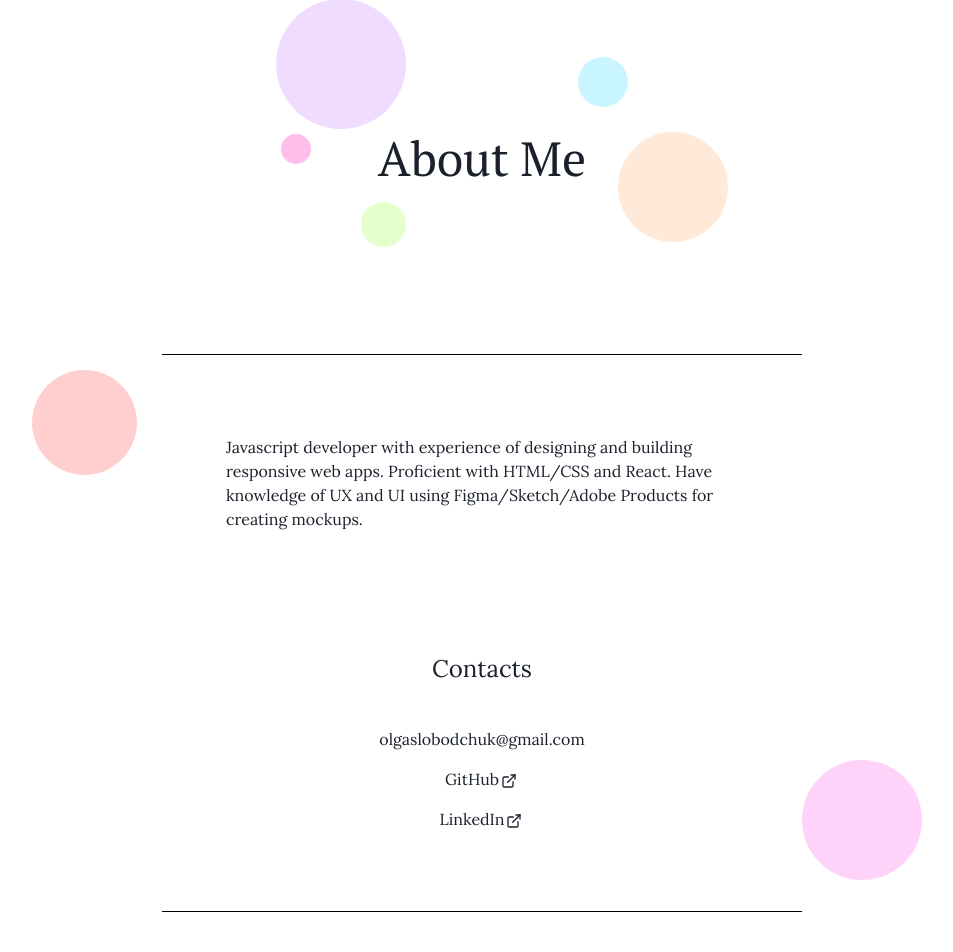
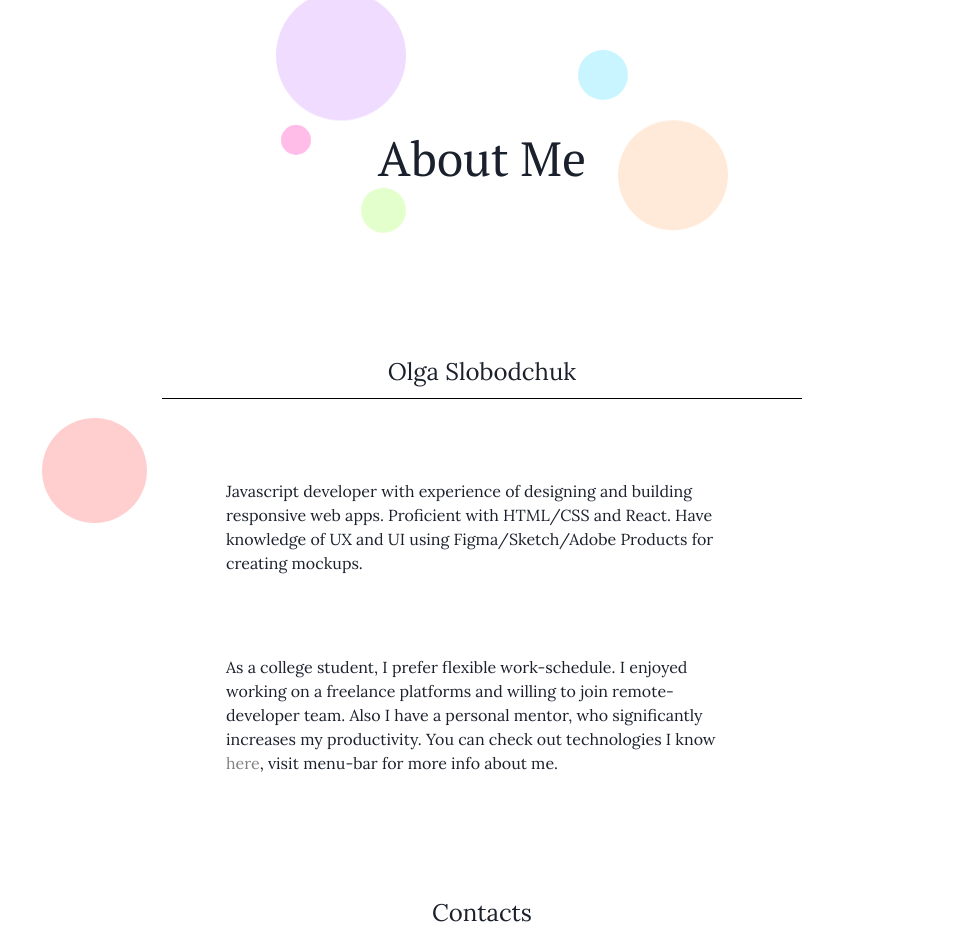
Before and after one commit to olyan-slob/my-web, a React (Create React App) app: page / in a window 1280 px wide. Shown: the part 90-1042 px from the top of the page, without its empty margins (158-1111 px from the left). Built offline with nearby package versions, Linux system fonts and the light colour scheme.

Commit message:
changes - add framer-motion animations - add bubble-layout and use on 3 pages - make header sticky - fix menu

```diff
--- a/src/App.jsx
+++ b/src/App.jsx
@@ -7,7 +7,6 @@ import { Header } from "./components/header";
 import { AboutMePage } from "./pages/about-me";
 import { ProjectsPage } from "./pages/projects";
 import { TechStackPage } from "./pages/tech-stack";
-import { EducationPage } from "./pages/education";
 import { HobbyPage } from "./pages/hobby";
 import theme from "./theme";
 
@@ -16,7 +15,7 @@ function App() {
     <ChakraProvider theme={theme}>
       <Router>
         <Header />
-        <Switch>
+        <Switch zIndex="2">
           <Route exact path="/">
             <AboutMePage />
           </Route>
@@ -25,9 +24,6 @@ function App() {
           </Route>
           <Route path="/tech-stack">
             <TechStackPage />
-          </Route>
-          <Route exact path="/education">
-            <EducationPage />
           </Route>
           <Route path="/hobby">
             <HobbyPage />
--- /dev/null
+++ b/src/components/bubble-layout.jsx
@@ -0,0 +1,20 @@
+import { Divider, Flex } from "@chakra-ui/react";
+import { CircleUI } from "../components/heading";
+
+export const BubbleLayout = ({ children }) => {
+  return (
+    <Flex flexDir="column" alignItems="center" pos="relative" mb="20" w="100%">
+      <Divider borderWidth="0,75px" borderColor="black" opacity="1" w="50%" />
+      <CircleUI zIndex="1" size="105px" bg="#FFBFBF" top="20px" left="200px" />
+      {children}
+      <CircleUI
+        zIndex="1"
+        size="120px"
+        bg="#FFC3F9"
+        bottom="20px"
+        right="200px"
+      />
+      <Divider borderWidth="0,75px" borderColor="black" opacity="1" w="50%" />
+    </Flex>
+  );
+};
--- a/src/components/header.jsx
+++ b/src/components/header.jsx
@@ -5,7 +5,15 @@ import { MenuUI } from "./menu";
 
 export const Header = () => {
   return (
-    <Flex justifyContent="space-between" px="5" pt="4">
+    <Flex
+      justifyContent="space-between"
+      px="5"
+      pt="4"
+      pos="sticky"
+      top="0"
+      right="0"
+      zIndex="1"
+    >
       <Link to="/">
         <Text fontSize="24" fontFamily="heading">
           home
--- a/src/components/heading.jsx
+++ b/src/components/heading.jsx
@@ -1,8 +1,21 @@
-import { Flex, Text, Circle } from "@chakra-ui/react";
+import { Circle, Flex, Text } from "@chakra-ui/react";
+import { motion } from "framer-motion";
 
-export const CircleUI = ({ size, bg, top, bottom, right, left }) => {
+const MotionCircle = motion(Circle);
+
+export const CircleUI = ({
+  size,
+  bg,
+  top,
+  bottom,
+  right,
+  left,
+  animate,
+  transition,
+}) => {
   return (
-    <Circle
+    <MotionCircle
+      zIndex={-1}
       size={size}
       bg={bg}
       opacity="75%"
@@ -11,21 +24,58 @@ export const CircleUI = ({ size, bg, top, bottom, right, left }) => {
       bottom={bottom}
       right={right}
       left={left}
-    ></Circle>
+      animate={animate}
+      transition={{ repeat: Infinity, ...transition }}
+    />
   );
 };
 
 export const Heading = ({ headingName }) => {
   return (
     <Flex position="relative" my="40">
-      <CircleUI size="130px" bg="#EAD0FF" bottom="65px" right="180px" />
-      <CircleUI size="50px" bg="#B6F2FF" bottom="87px" left="200px" />
-      <CircleUI size="30px" bg="#FFA7E1" top="12px" right="275px" />
+      <CircleUI
+        animate={{ y: -240 }}
+        transition={{ duration: 3, repeatType: "reverse" }}
+        size="130px"
+        bg="#EAD0FF"
+        bottom="65px"
+        right="180px"
+      />
+      <CircleUI
+        animate={{ y: -200 }}
+        transition={{ duration: 3, repeatType: "reverse" }}
+        size="50px"
+        bg="#B6F2FF"
+        bottom="87px"
+        left="200px"
+      />
+      <CircleUI
+        animate={{ y: -255 }}
+        transition={{ duration: 3, repeatType: "reverse" }}
+        size="30px"
+        bg="#FFA7E1"
+        top="12px"
+        right="275px"
+      />
       <Text fontFamily="heading" fontSize="5xl" textAlign="center">
         {headingName}
       </Text>
-      <CircleUI size="110px" bg="#FFE3CE" top="10px" left="240px" />
-      <CircleUI size="45px" bg="#D9FFBB" top="80px" right="180px" />
+      <CircleUI
+        animate={{ y: -330 }}
+        transition={{ duration: 3, repeatType: "reverse" }}
+        size="110px"
+        bg="#FFE3CE"
+        top="10px"
+        left="240px"
+      />
+      <CircleUI
+        animate={{ y: -400 }}
+        transition={{ duration: 3, repeatType: "reverse" }}
+        size="45px"
+        bg="#D9FFBB"
+        top="80px"
+        right="180px"
+      />
     </Flex>
   );
 };
--- a/src/components/menu.jsx
+++ b/src/components/menu.jsx
@@ -1,5 +1,5 @@
+import { Menu, MenuButton, MenuItem, MenuList, Text } from "@chakra-ui/react";
 import { Link } from "react-router-dom";
-import { Menu, MenuButton, MenuList, MenuItem, Text } from "@chakra-ui/react";
 
 export const MenuUI = () => {
   return (
@@ -10,21 +10,18 @@ export const MenuUI = () => {
         </Text>
       </MenuButton>
       <MenuList>
-        <MenuItem>
-          <Link to="/">About Me</Link>
-        </MenuItem>
-        <MenuItem>
-          <Link to="/projects">Projects</Link>
-        </MenuItem>
-        <MenuItem>
-          <Link to="/tech-stack">Tech Stack</Link>
-        </MenuItem>
-        <MenuItem>
-          <Link to="/education">Education</Link>
-        </MenuItem>
-        <MenuItem>
-          <Link to="/hobby">Hobby</Link>
-        </MenuItem>
+        <Link to="/">
+          <MenuItem>About Me</MenuItem>
+        </Link>
+        <Link to="/projects">
+          <MenuItem>Projects</MenuItem>
+        </Link>
+        <Link to="/tech-stack">
+          <MenuItem>Tech Stack</MenuItem>
+        </Link>
+        <Link to="/hobby">
+          <MenuItem>Hobby</MenuItem>
+        </Link>
       </MenuList>
     </Menu>
   );
--- a/src/pages/about-me.jsx
+++ b/src/pages/about-me.jsx
@@ -1,31 +1,45 @@
-import { Text, Divider, Flex, Link } from "@chakra-ui/react";
 import { ExternalLinkIcon } from "@chakra-ui/icons";
-
-import { Heading, CircleUI } from "../components/heading";
+import { Flex, Link, Text } from "@chakra-ui/react";
+import { Link as RouterLink } from "react-router-dom";
+import { BubbleLayout } from "../components/bubble-layout";
+import { Heading } from "../components/heading";
 
 export const AboutMePage = () => {
   return (
     <Flex flexDir="column" alignItems="center">
       <Heading headingName="About Me" />
-      <Divider
-        zIndex="1"
-        borderWidth="0,75px"
-        borderColor="black"
-        opacity="1"
-        w="50%"
-      />
-      <CircleUI size="105px" bg="#FFBFBF" top="460px" left="190px" />
+      <Text mb="2" fontSize="2xl">
+        Olga Slobodchuk
+      </Text>
+      <BubbleLayout>
         <Text zIndex="2" w="40%" my="20">
           Javascript developer with experience of designing and building
-        responsive web apps. Proficient with HTML/CSS and React. Have knowledge
-        of UX and UI using Figma/Sketch/Adobe Products for creating mockups.
+          responsive web apps. Proficient with HTML/CSS and React. Have
+          knowledge of UX and UI using Figma/Sketch/Adobe Products for creating
+          mockups.
+        </Text>
+        <Text zIndex="2" w="40%" mb="20">
+          As a college student, I prefer flexible work-schedule. I enjoyed
+          working on a freelance platforms and willing to join remote-developer
+          team. Also I have a personal mentor, who significantly increases my
+          productivity. You can check out technologies I know{" "}
+          <Link as={RouterLink} to="/tech-stack" color="grey">
+            here
+          </Link>
+          , visit menu-bar for more info about me.
         </Text>
         <Text zIndex="2" fontSize="2xl" my="10">
           Contacts
         </Text>
-      <Text zIndex="2" mb="4">
-        olgaslobodchuk@gmail.com
-      </Text>
+        <Link
+          zIndex="2"
+          mb="4"
+          isExternal
+          href="mailto:olgaslobodchuk@gmail.com"
+        >
+          Email
+          <ExternalLinkIcon mx="2px" />
+        </Link>
         <Link
           zIndex="2"
           mb="4"
@@ -44,20 +58,7 @@ export const AboutMePage = () => {
           LinkedIn
           <ExternalLinkIcon mx="2px" />
         </Link>
-      <CircleUI
-        zIndex="1"
-        size="120px"
-        bg="#FFC3F9"
-        top="850px"
-        right="200px"
-      />
-      <Divider
-        borderWidth="0,75px"
-        borderColor="black"
-        opacity="1"
-        w="50%"
-        mb="20"
-      />
+      </BubbleLayout>
     </Flex>
   );
 };
--- a/src/pages/education.jsx
+++ /dev/null
@@ -1,26 +0,0 @@
-import { Text, Divider, Flex } from "@chakra-ui/react";
-
-import { Heading, CircleUI } from "../components/heading";
-
-export const EducationPage = () => {
-  return (
-    <Flex flexDir="column" alignItems="center">
-      <Heading headingName="Education" />
-      <Divider borderWidth="0,75px" borderColor="black" opacity="1" w="50%" />
-      <CircleUI zIndex="1" size="105px" bg="#FFBFBF" top="460px" left="190px" />
-      <Text zIndex="2" w="40%" my="20">
-        Javascript developer with experience of designing and building
-        responsive web apps. Proficient with HTML/CSS and React. Have knowledge
-        of UX and UI using Figma/Sketch/Adobe Products for creating mockups.
-      </Text>
-      <CircleUI
-        zIndex="1"
-        size="120px"
-        bg="#FFC3F9"
-        top="540px"
-        right="200px"
-      />
-      <Divider borderWidth="0,75px" borderColor="black" opacity="1" w="50%" />
-    </Flex>
-  );
-};
--- a/src/pages/tech-stack.jsx
+++ b/src/pages/tech-stack.jsx
@@ -1,30 +1,26 @@
-import { Text, Divider, Flex } from "@chakra-ui/react";
-
-import { Heading, CircleUI } from "../components/heading";
+import { Flex, Text } from "@chakra-ui/react";
+import { BubbleLayout } from "../components/bubble-layout";
+import { Heading } from "../components/heading";
 
 export const TechStackPage = () => {
   return (
     <Flex flexDir="column" alignItems="center">
-      <Heading headingName="Tech Stack" />
-      <Divider borderWidth="0,75px" borderColor="black" opacity="1" w="50%" />
-      <CircleUI zIndex="1" size="105px" bg="#FFBFBF" top="480px" left="200px" />
-      <Text zIndex="2" mt="20" mb="4">
-        React Javacript Typescript
-      </Text>
-      <Text zIndex="2" my="4">
-        Figma Adobe GitHub Git
-      </Text>
-      <Text zIndex="2" mt="4" mb="20">
-        Sketch HTML CSS Slack
-      </Text>
-      <CircleUI
-        zIndex="1"
-        size="120px"
-        bg="#FFC3F9"
-        top="610px"
-        right="200px"
-      />
-      <Divider borderWidth="0,75px" borderColor="black" opacity="1" w="50%" />
+      <Heading headingName="Tech Stack"></Heading>
+      <BubbleLayout>
+        <Text fontSize="large" zIndex="2" mt="20" mb="4">
+          React Javascript HTML5/CSS3 Bash
+        </Text>
+        <Text fontSize="large" zIndex="2">
+          React-router React-Context React-hooks <br />
+          styled-components chakra-ui material-ui
+        </Text>
+        <Text fontSize="large" zIndex="2" mt="4">
+          Sketch Figma Adobe-Suite
+        </Text>
+        <Text fontSize="large" zIndex="2" my="4" mb="20">
+          GitHub Git Firebase Webpack5 Slack
+        </Text>
+      </BubbleLayout>
     </Flex>
   );
 };
```
Also changed, not shown: src/pages/hobby.jsx (+30 -16 lines), src/pages/projects.jsx (+24 -5 lines). Lines whose indentation alone changed are shown as unchanged.
